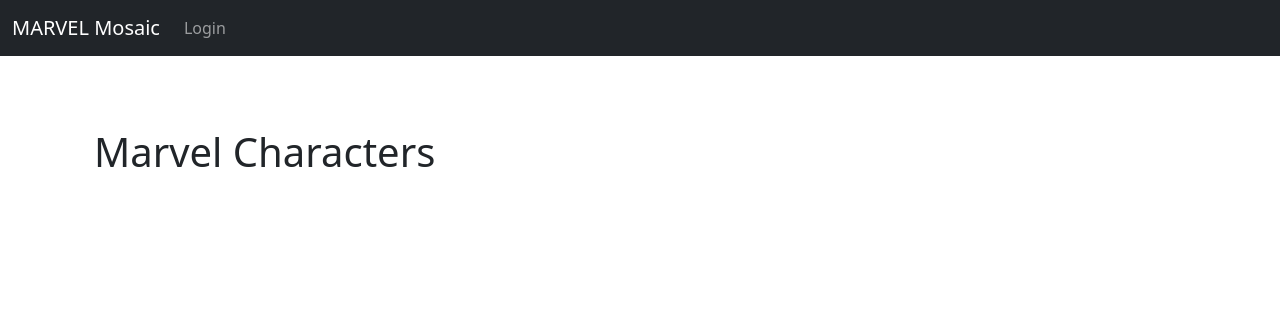
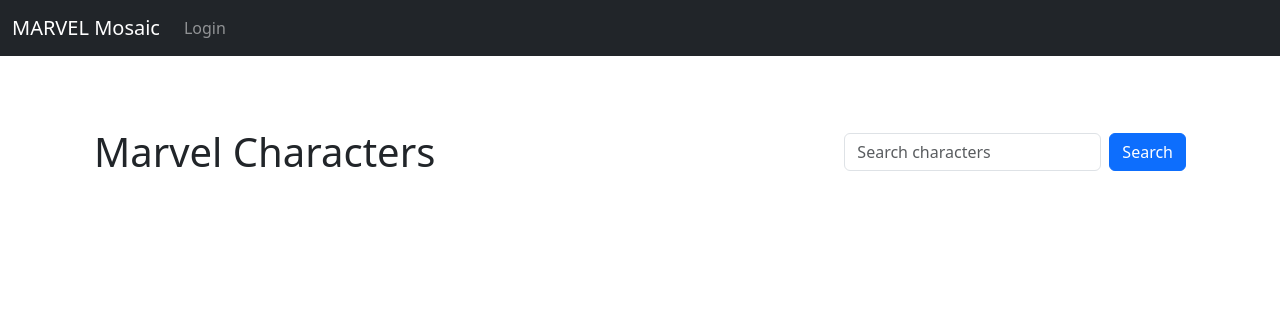
Before and after one commit to SaiSakethGK/marvel-mosaic, a Django app: page /characters_list/ in a window 1280 px wide. Shown: the top 316 px of the page. Run offline with Django 5.2, Linux system fonts and the light colour scheme; data that the repository does not hold is empty; some libraries are stand-ins or nearby versions.

Commit message:
Add Search character functionality

```diff
--- a/website/templates/base.html
+++ b/website/templates/base.html
@@ -4,9 +4,11 @@
     <meta charset="utf-8">
     <meta name="viewport" content="width=device-width, initial-scale=1">
     <title>MARVEL Mosaic</title>
+    <link rel="stylesheet" href="https://stackpath.bootstrapcdn.com/bootstrap/4.5.0/css/bootstrap.min.css">
     <link href="https://cdn.jsdelivr.net/npm/bootstrap@5.3.3/dist/css/bootstrap.min.css" rel="stylesheet" integrity="sha384-QWTKZyjpPEjISv5WaRU9OFeRpok6YctnYmDr5pNlyT2bRjXh0JMhjY6hW+ALEwIH" crossorigin="anonymous">
   </head>
   <body>
+
 
     {% include 'navbar.html' %}
     <div class="container">
@@ -22,7 +24,8 @@
         {% block content %}
         {% endblock %}
     </div>
-
+    <script src="https://code.jquery.com/jquery-3.5.1.slim.min.js"></script>
+    <script src="https://stackpath.bootstrapcdn.com/bootstrap/4.5.0/js/bootstrap.min.js"></script>
     <script src="https://cdn.jsdelivr.net/npm/bootstrap@5.3.3/dist/js/bootstrap.bundle.min.js" integrity="sha384-YvpcrYf0tY3lHB60NNkmXc5s9fDVZLESaAA55NDzOxhy9GkcIdslK1eN7N6jIeHz" crossorigin="anonymous"></script>
   </body>
 </html>
--- a/website/templates/characters_list.html
+++ b/website/templates/characters_list.html
@@ -8,7 +8,13 @@
     }
     </style>
     <div class="container mt-5">
-        <h1>Marvel Characters</h1>
+        <h1 class="d-flex justify-content-between align-items-center">
+            Marvel Characters
+            <form class="form-inline" method="get">
+                <input class="form-control" type="text" name="search" placeholder="Search characters" value="{{ request.GET.search }}">
+                <input class="btn btn-primary ml-2" type="submit" value="Search">
+            </form>
+        </h1>
     <div class="row">
 
         {% for character in characters %}
--- a/website/views.py
+++ b/website/views.py
@@ -4,6 +4,8 @@ from django.contrib import messages
 from marvel_api import get_marvel_characters, get_character_by_id
 from django.shortcuts import render, get_object_or_404
 from marvel_api import get_marvel_characters, get_character_by_id
+
+
 
 
 def home(request):
@@ -19,17 +21,25 @@ def home(request):
             messages.success(request, 'Invalid username or password, Please try again...')
             return redirect('home')
 
+
     else:
         return render(request, 'home.html', {})
+
 
 def logout_user(request):
     logout(request)
     messages.success(request, 'You have been logged out...')
     return redirect('home')
 
+
 def characters_list(request):
-    characters = get_marvel_characters()
+    search_query = request.GET.get('search', '')
+    if search_query:
+        characters = [character for character in get_marvel_characters() if search_query.lower() in character['name'].lower()]
+    else:
+        characters = get_marvel_characters()
     return render(request, 'characters_list.html', {'characters': characters})
+
 
 def character_detail(request, character_id):
     character = get_character_by_id(character_id)
```
Lines whose indentation alone changed are shown as unchanged.
